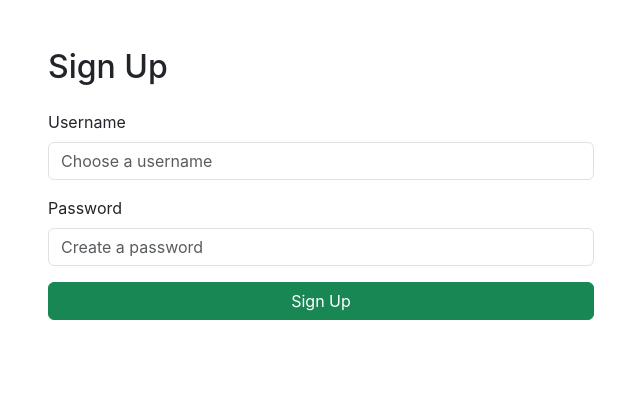
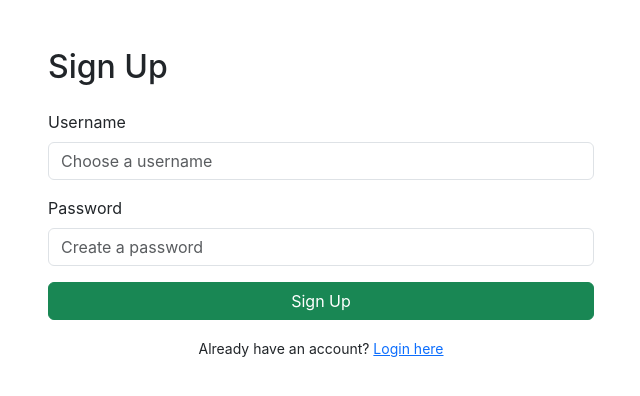
Before and after one commit to itjosephk2/task-tracker-react, a React (Create React App) app: page /signup in a window 1280 px wide. Shown: the top 396 px of the page, without its empty margins (319-959 px from the left). Built offline with nearby package versions, Linux system fonts and the light colour scheme.

Commit message:
feat: signup redirects after signing up and link to login

```diff
--- a/src/components/auth/SignupForm.jsx
+++ b/src/components/auth/SignupForm.jsx
@@ -1,27 +1,31 @@
 import React, { useState } from 'react';
 import { Form, Button, Container, Row, Col, Alert } from 'react-bootstrap';
 import { signup } from './authService';
+import { Link, useNavigate } from 'react-router-dom';
 
 const SignupForm = () => {
   const [formData, setFormData] = useState({ username: '', password: '' });
   const [error, setError] = useState(null);
   const [success, setSuccess] = useState(false);
+  const navigate = useNavigate();
 
   const handleChange = (e) => {
     setFormData((prev) => ({ ...prev, [e.target.name]: e.target.value }));
   };
 
   const handleSubmit = async (e) => {
-    console.log('Submitting signup form:', formData);
     e.preventDefault();
     setError(null);
     setSuccess(false);
 
     try {
-      console.log('About to call signup API...');
       const response = await signup(formData);
-      console.log('Signup successful:', response.data);
       setSuccess(true);
+
+      // Redirect after 2 seconds
+      setTimeout(() => {
+        navigate('/login');
+      }, 2000);
     } catch (err) {
       setError('Signup failed. Please try a different username.');
     }
@@ -32,7 +36,7 @@ const SignupForm = () => {
       <Row className="justify-content-md-center">
         <Col md={6}>
           <h2 className="mb-4">Sign Up</h2>
-          {success && <Alert variant="success">Signup successful! You can now log in.</Alert>}
+          {success && <Alert variant="success">Signup successful! Redirecting to login...</Alert>}
           {error && <Alert variant="danger">{error}</Alert>}
           <Form onSubmit={handleSubmit}>
             <Form.Group className="mb-3" controlId="signupUsername">
@@ -59,9 +63,15 @@ const SignupForm = () => {
               />
             </Form.Group>
 
-            <Button variant="success" type="submit" className="w-100">
+            <Button variant="success" type="submit" className="w-100 mb-3">
               Sign Up
             </Button>
+
+            <div className="text-center">
+              <small>
+                Already have an account? <Link to="/login">Login here</Link>
+              </small>
+            </div>
           </Form>
         </Col>
       </Row>
```
